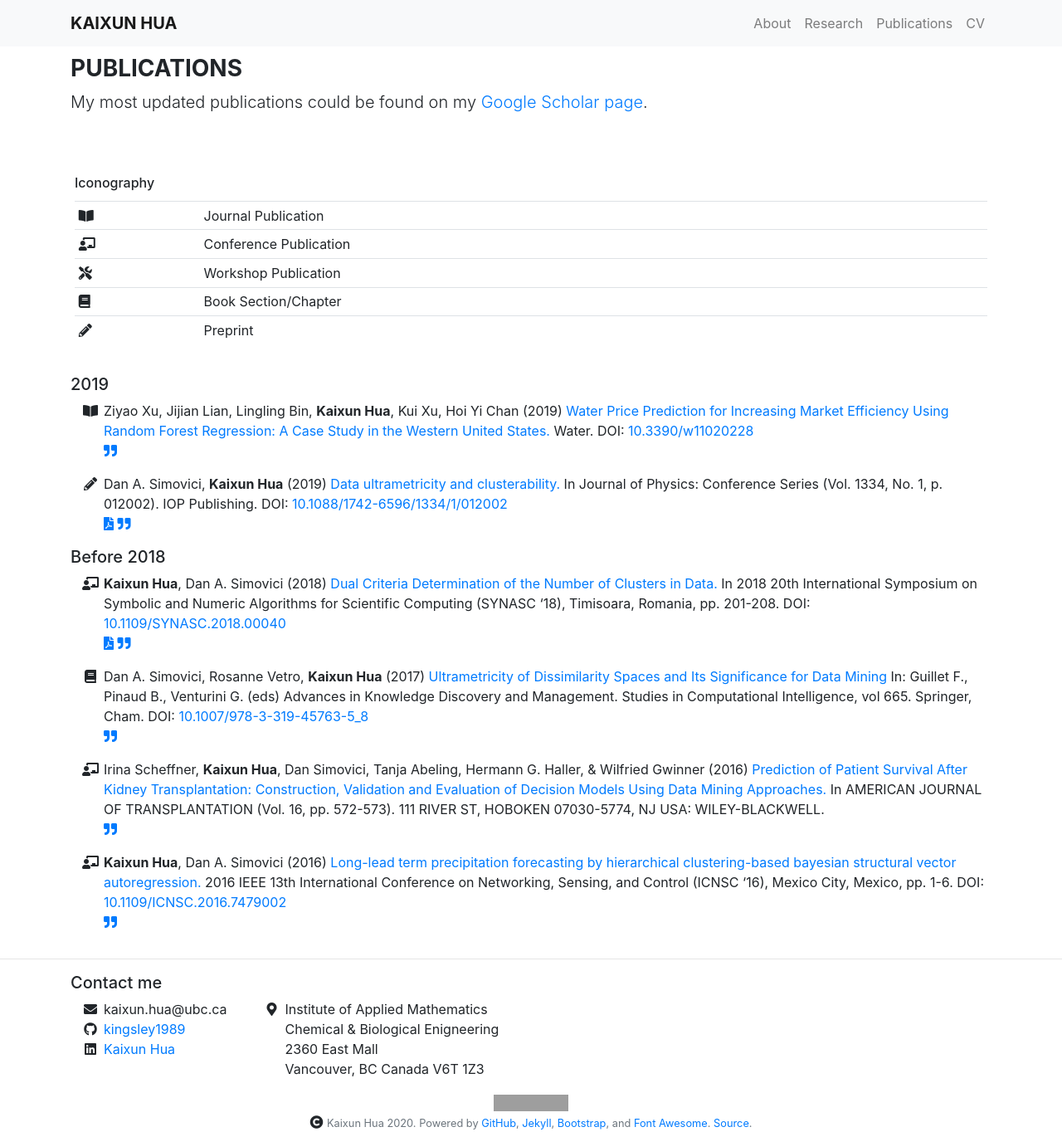
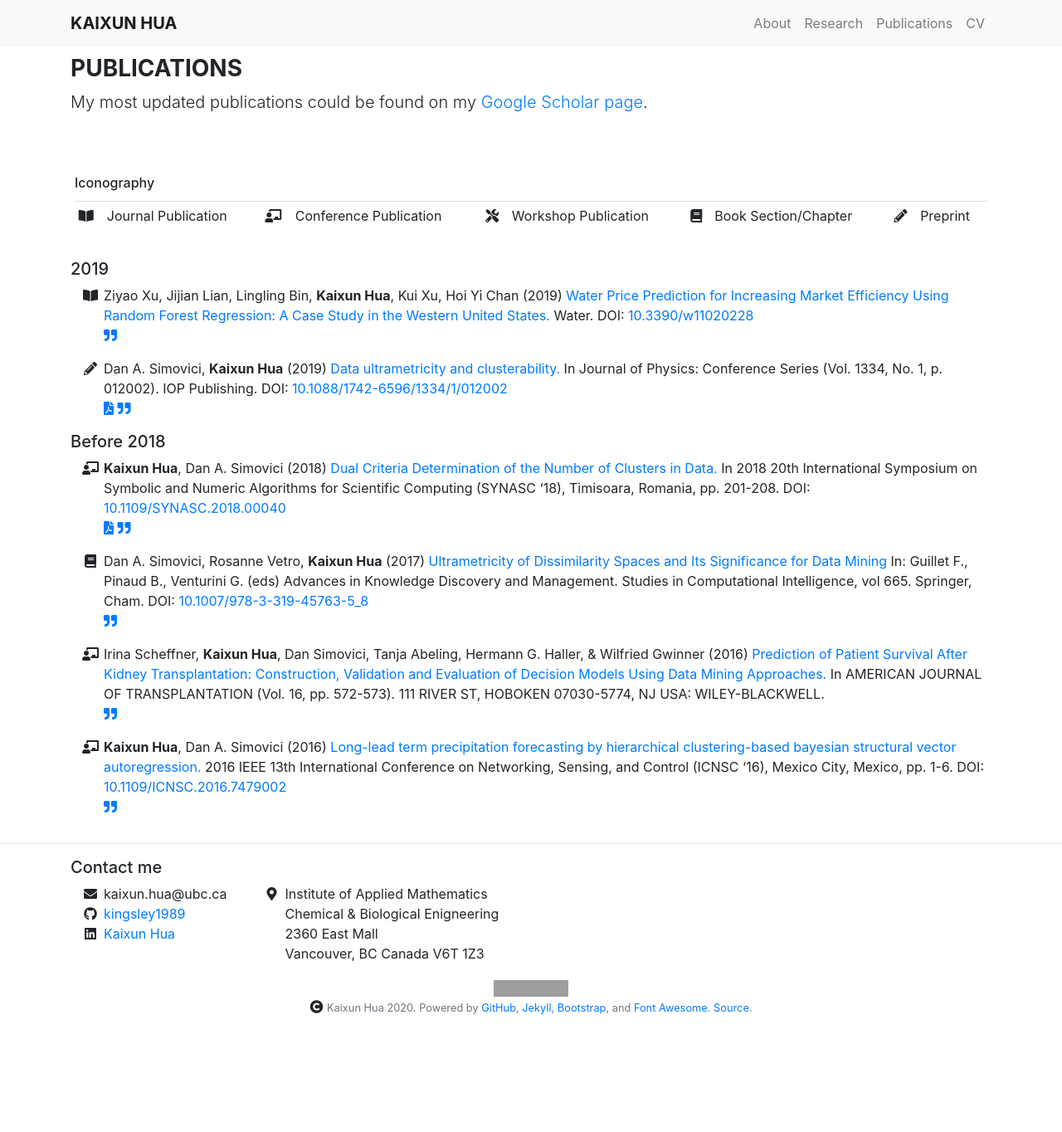
Before and after one commit to kingsley1989/kingsley1989.github.io, a Jekyll site: the page built from _pages/publications.md, in a window 1280 px wide. Shown: the whole page at 83% size. Built offline with Jekyll 4.4.1, drawn with Linux system fonts in a browser that asks for light colours; nearby versions of some CDN libraries; after the commit the page ends 1225 px from its top, so only the background shows below that; grey boxes are pictures that could not be loaded.

Commit message:
update pub layout

```diff
--- a/_layouts/publications.html
+++ b/_layouts/publications.html
@@ -29,20 +29,12 @@ layout: default
               <tr>
                 <th scope="row">{{ site.data.icons.venue_journal_icon }}</th>
                 <td>Journal Publication</td>
-              </tr>
-              <tr>
                 <th scope="row">{{ site.data.icons.venue_conference_icon }}</th>
                 <td>Conference Publication</td>
-              </tr>
-              <tr>
                 <th scope="row">{{ site.data.icons.venue_workshop_icon }}</th>
                 <td>Workshop Publication</td>
-              </tr>
-              <tr>
                 <th scope="row">{{ site.data.icons.venue_book_icon }}</th>
                 <td>Book Section/Chapter</td>
-              </tr>
-              <tr>
                 <th scope="row">{{ site.data.icons.venue_preprint_icon }}</th>
                 <td>Preprint</td>
               </tr>
```
